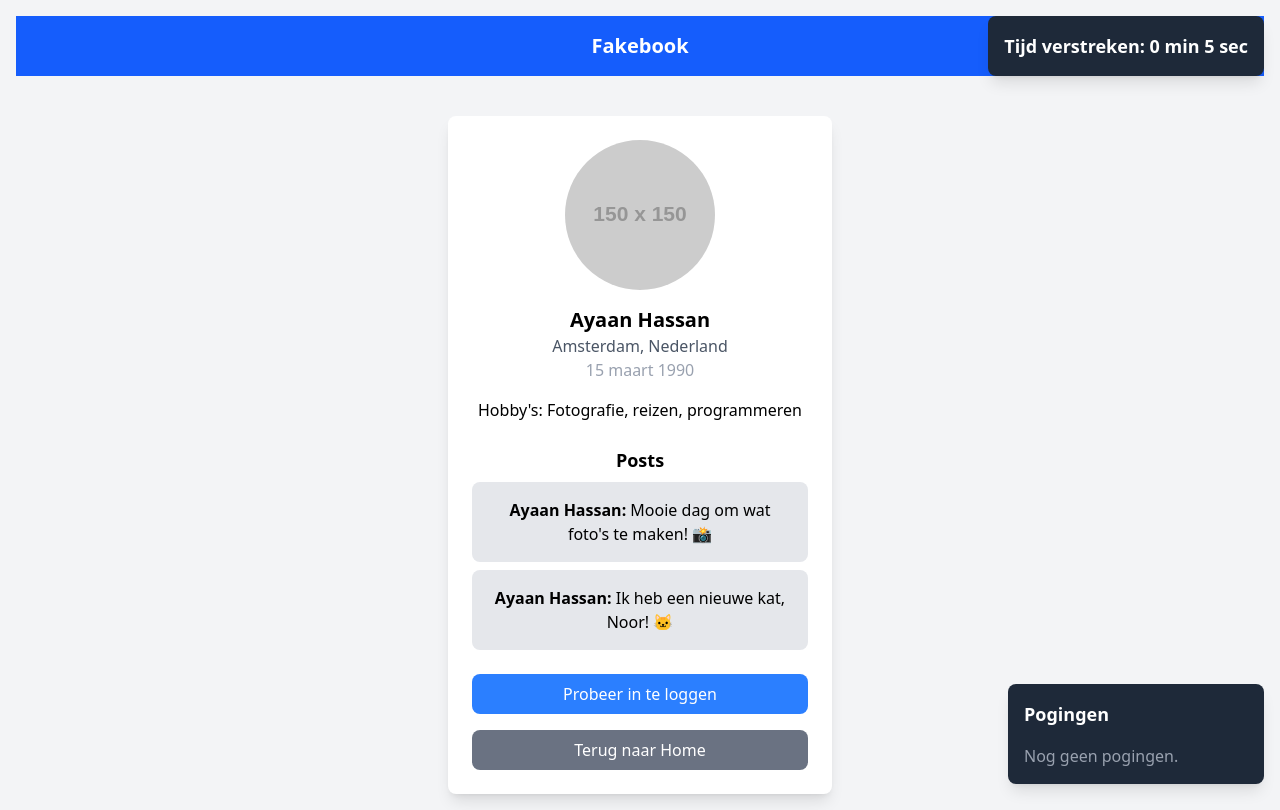
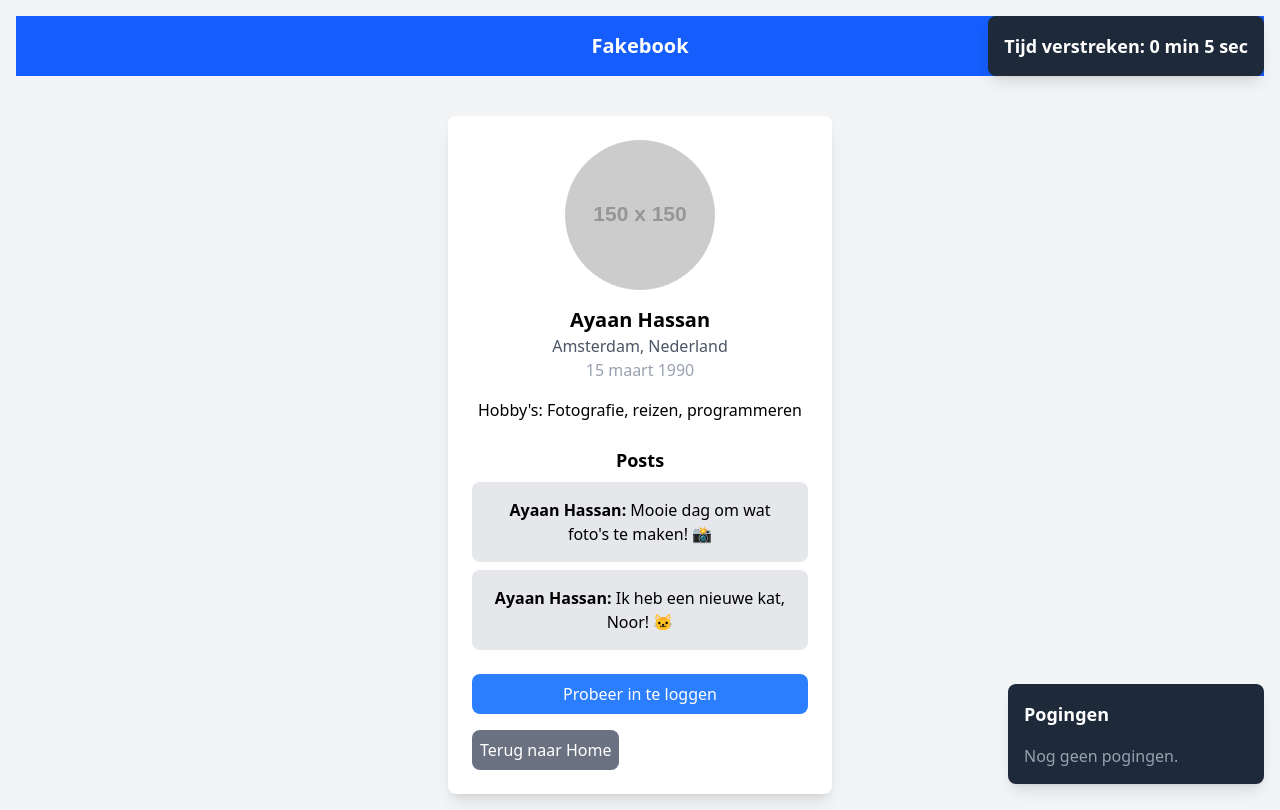
Before and after one commit to nkarimova24/kw1c-profileHack, a React (Vite) app: page /profile/ayaan-hassan in a window 1280 px wide. Built offline with nearby package versions, Linux system fonts and the light colour scheme.

Commit message:
reset timer

```diff
--- a/src/App.jsx
+++ b/src/App.jsx
@@ -23,7 +23,6 @@ function App() {
           <Route path="/profile/:id" element={<Profile />} />
           <Route path="/login/:id" element={<Login setAttempts={setAttempts} />} />
         </Routes>
-
       </div>
     </Router>
   );
--- a/src/components/Login.jsx
+++ b/src/components/Login.jsx
@@ -1,5 +1,5 @@
 import { useState } from "react";
-import { useParams } from "react-router-dom";
+import { useParams, Link } from "react-router-dom";
 
 const loginData = {
   "ayaan-hassan": { username: "admin", password: "NoorFoto1990", name: "Ayaan Hassan" },
@@ -39,6 +39,9 @@ function Login({ setAttempts }) {
             />
             <button className="bg-blue-500 p-2 rounded-lg text-white hover:bg-blue-400">Inloggen</button>
           </form>
+          <Link to={`/profile/${id}`} className="mt-4 block bg-gray-500 p-2 rounded-lg text-white hover:bg-gray-400">
+            Terug naar Profiel
+          </Link>
         </>
       ) : (
         <p className="text-red-500">Profiel niet gevonden.</p>
--- a/src/components/Profile.jsx
+++ b/src/components/Profile.jsx
@@ -1,4 +1,4 @@
-import { useParams, Link } from "react-router-dom";
+import { useParams, useNavigate, Link } from "react-router-dom";
 
 const profiles = {
   "ayaan-hassan": {
@@ -25,9 +25,18 @@ const profiles = {
   }
 };
 
-function Profile() {
+function Profile({ resetTimer }) {
   const { id } = useParams();
+  const navigate = useNavigate();
   const profile = profiles[id] || profiles["ayaan-hassan"];
+
+  const handleBackToHome = () => {
+    const confirmLeave = window.confirm("Weet je zeker dat je deze pagina wilt verlaten? De timer zal worden gereset");
+    if (confirmLeave) {
+      resetTimer();
+      navigate("/");
+    }
+  };
 
   return (
     <div className="text-center mt-10 bg-white p-6 rounded-lg shadow-lg w-96">
@@ -49,9 +58,9 @@ function Profile() {
       <Link to={`/login/${id}`} className="mt-6 block bg-blue-500 p-2 rounded-lg text-white hover:bg-blue-400">
         Probeer in te loggen
       </Link>
-      <Link to="/" className="mt-4 block bg-gray-500 p-2 rounded-lg text-white hover:bg-gray-400">
+      <button onClick={handleBackToHome} className="mt-4 block bg-gray-500 p-2 rounded-lg text-white hover:bg-gray-400">
         Terug naar Home
-      </Link>
+      </button>
     </div>
   );
 }
```
